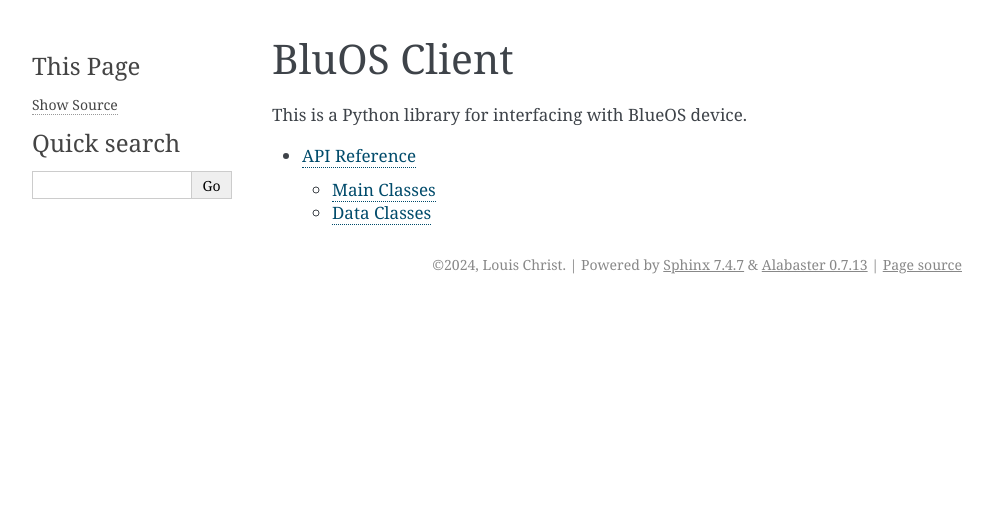
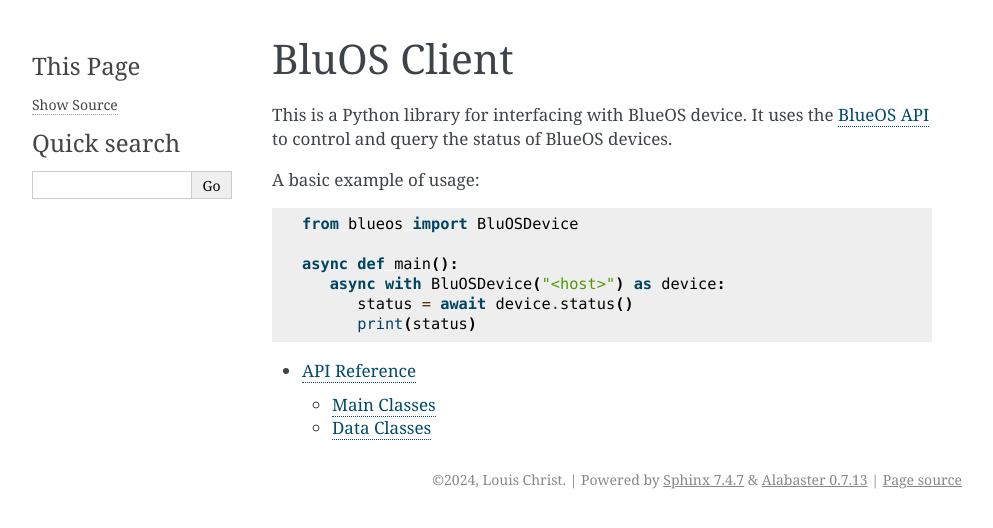
Before and after one commit to LouisChrist/pyblu, a Sphinx documentation site: the page built from docs/source/index.rst, in a window 1280 px wide. Shown: the top 528 px of the page, without its empty margins (148-1141 px from the left). Built offline with Sphinx 7.4.7, drawn with Linux system fonts in a browser that asks for light colours.

Commit message:
update docs

```diff
--- a/docs/source/api.rst
+++ b/docs/source/api.rst
@@ -6,6 +6,7 @@ Main Classes
 
 .. autoclass:: bluos.BluOSDevice
    :members:
+   :special-members: __init__
 
 Data Classes
 ------------
--- a/docs/source/index.rst
+++ b/docs/source/index.rst
@@ -1,7 +1,20 @@
 BluOS Client
 ============
 
-This is a Python library for interfacing with BlueOS device.
+This is a Python library for interfacing with BlueOS device. It uses the
+`BlueOS API <https://bluesound-deutschland.de/wp-content/uploads/2022/01/Custom-Integration-API-v1.0_March-2021.pdf>`_
+to control and query the status of BlueOS devices.
+
+A basic example of usage:
+
+.. code-block:: python
+
+   from blueos import BluOSDevice
+
+   async def main():
+      async with BluOSDevice("<host>") as device:
+         status = await device.status()
+         print(status)
 
 .. toctree::
    :maxdepth: 2
```
Also changed, not shown: 1 other file.
